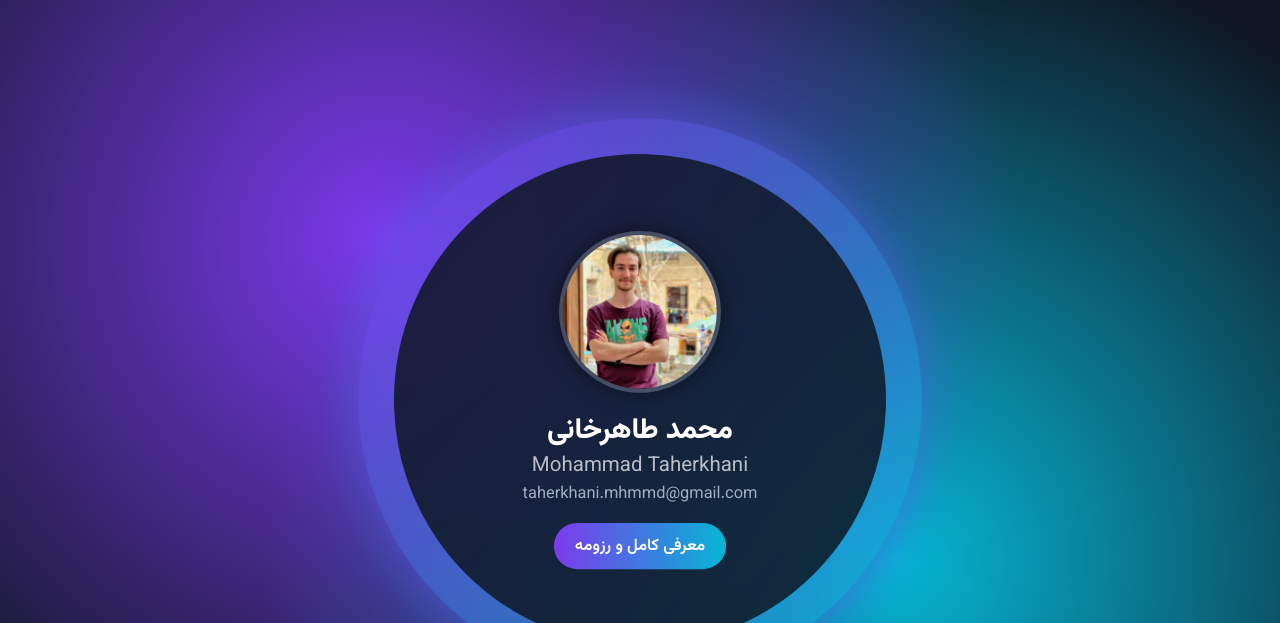
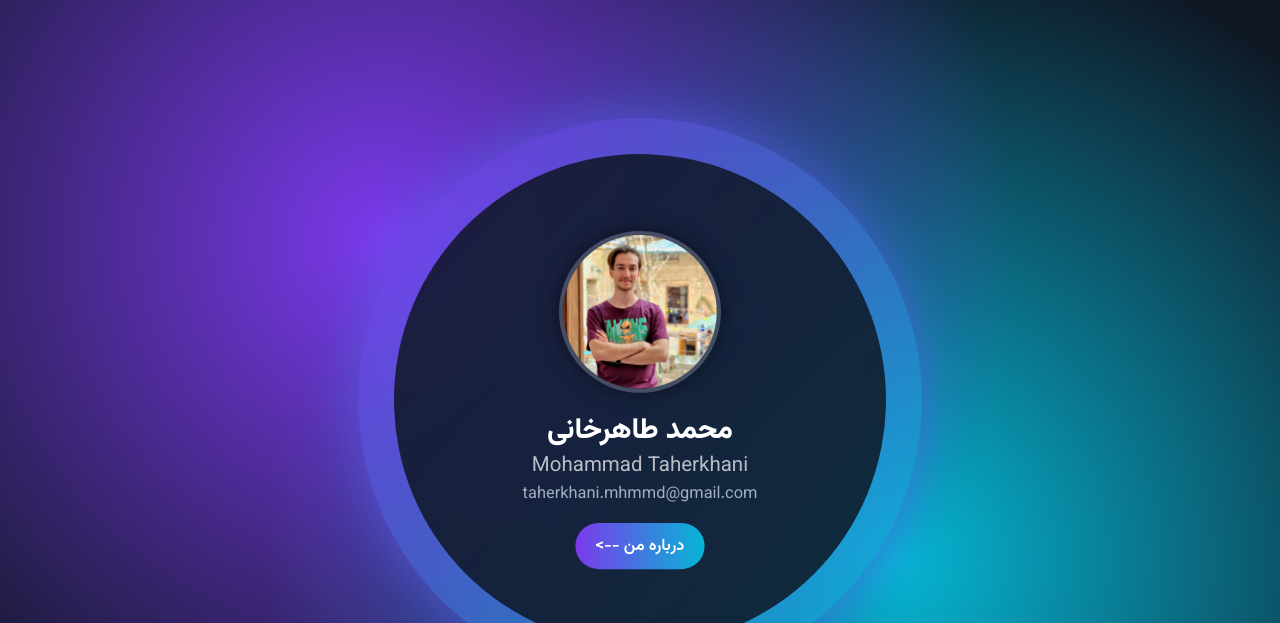
Before and after one commit to Mohammad-Taherkhani/Introduction, a plain HTML site: page index.html in a window 1280 px wide. Shown: the top 623 px of the page. Drawn offline with Linux system fonts and the light colour scheme.

Commit message:
index.html

```diff
--- a/index.html
+++ b/index.html
@@ -140,7 +140,7 @@
       </div>
       <div class="name">محمد طاهرخانی <span>Mohammad Taherkhani</span></div>
       <div class="email">taherkhani.mhmmd@gmail.com</div>
-      <a href="about.html#from-home" class="btn-link" target="_self">معرفی کامل و رزومه</a>
+      <a href="about.html#from-home" class="btn-link" target="_self">درباره من --></a>
       <div class="socials">
         <a href="https://t.me/username" class="s-icon" target="_blank">
           <img src="telegram.png" alt="Telegram">
```
